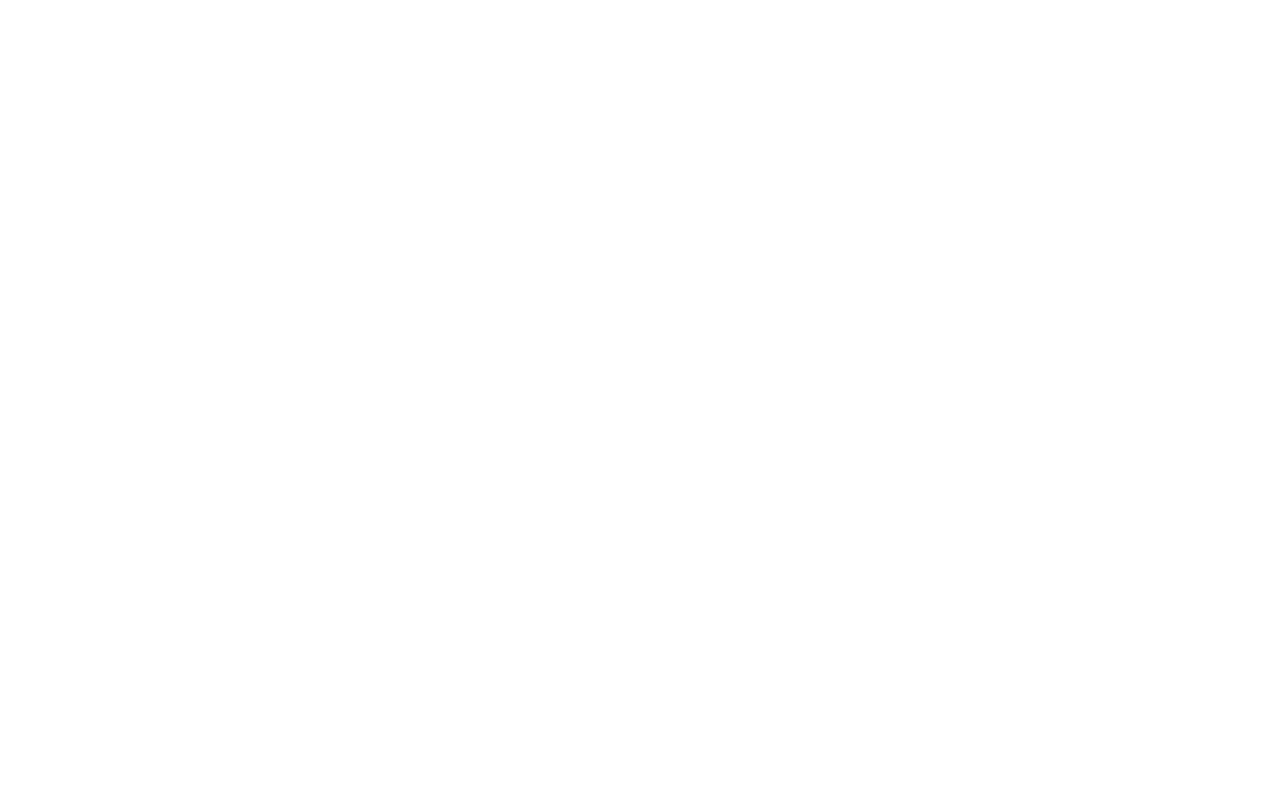
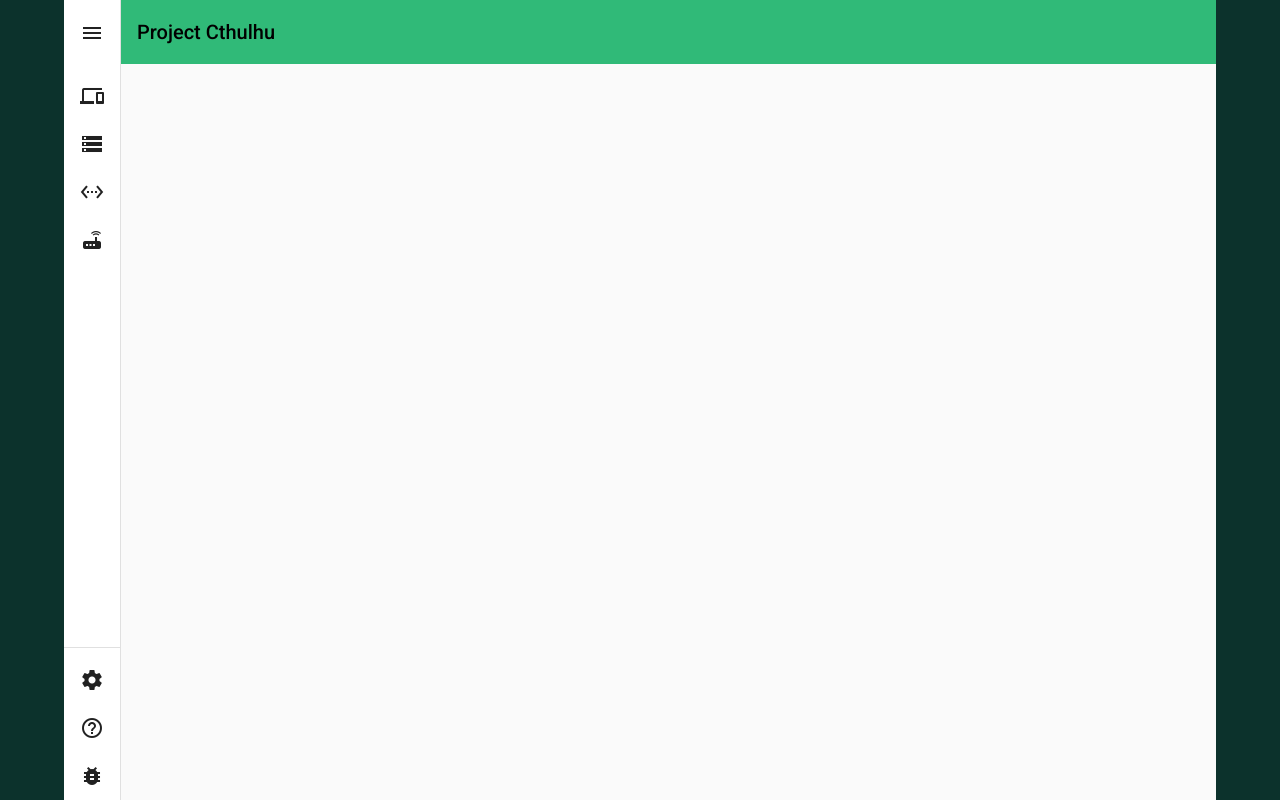
Before and after one commit to jecluis/project-cthulhu, an Angular app: page /dashboard in a window 1280 px wide. Before the commit this address led to /. Built offline with nearby package versions, Linux system fonts and the light colour scheme.

Commit message:
dashboard: mock dashboard
Signed-off-by: Joao Eduardo Luis <joao@wipwd.dev>

```diff
--- a/src/app/app-routing.module.ts
+++ b/src/app/app-routing.module.ts
@@ -1,5 +1,6 @@
 import { NgModule } from '@angular/core';
 import { Routes, RouterModule } from '@angular/router';
+import { DashboardComponent } from './dashboard/dashboard.component';
 import { SetupDependenciesComponent } from './setup/setup-dependencies/setup-dependencies.component';
 import { SetupFinishComponent } from './setup/setup-finish/setup-finish.component';
 import { SetupNetworkComponent } from './setup/setup-network/setup-network.component';
@@ -21,6 +22,9 @@
   },
   { path: 'setup-finish', component: SetupFinishComponent,
     data: { animation: 'setup-finish' }
+  },
+  { path: 'dashboard', component: DashboardComponent,
+    data: { animation: 'dashboard' }
   }
 ];
 
--- /dev/null
+++ b/src/app/dashboard/dashboard.component.html
@@ -0,0 +1,111 @@
+<div class="container" fxLayout="column" fxLayoutAlign="center center">
+
+  <mat-sidenav-container class="sidenav-container" autosize>
+    <mat-sidenav #drawer fixedInViewport
+        [attr.role]="(isHandset$ | async) ? 'dialog' : 'navigation'"
+        [mode]="(isHandset$ | async) ? 'over' : 'side'"
+        [opened]="(isHandset$ | async) === false">
+
+      <!-- sidenav toolbar header -->
+      <mat-toolbar class="sidenav-toolbar">
+        <button mat-icon-button (click)="toggleMenu()"
+            class="menu-header-button" type="button"
+            aria-label="Expand side menu">
+          <mat-icon matTooltip="Menu" matTooltipPosition="right"
+              [matTooltipDisabled]="isExpanded()">
+            menu
+          </mat-icon>
+        </button>
+        <span *ngIf="isExpanded()" [class.expanded-sidenav]="isExpanded()">
+          Menu
+        </span>
+      </mat-toolbar>
+
+      <div fxLayout="column" fxLayoutAlign="space-between" class="sidenav-menu">
+
+        <!-- sidenav menu -->
+        <mat-nav-list>
+          <a mat-list-item
+              matTooltip="Overview" matTooltipPosition="right"
+              [matTooltipDisabled]="isExpanded()">
+            <mat-icon>devices</mat-icon>
+            <span *ngIf="isExpanded()" class="menu-item">Overview</span>
+          </a>
+
+          <a mat-list-item
+              matTooltip="Storage" matTooltipPosition="right"
+              [matTooltipDisabled]="isExpanded()">
+            <mat-icon>storage</mat-icon>
+            <span *ngIf="isExpanded()" class="menu-item">Storage</span>
+          </a>
+
+          <a mat-list-item
+              matTooltip="Interfaces" matTooltipPosition="right"
+              [matTooltipDisabled]="isExpanded()">
+            <mat-icon>settings_ethernet</mat-icon>
+            <span *ngIf="isExpanded()" class="menu-item">Interfaces</span>
+          </a>
+
+          <a mat-list-item
+              matTooltip="Network" matTooltipPosition="right"
+              [matTooltipDisabled]="isExpanded()">
+            <mat-icon>router</mat-icon>
+            <span *ngIf="isExpanded()" class="menu-item">Network</span>
+          </a>
+        </mat-nav-list>
+
+        <!-- spacer -->
+        <span class="sidenav-menu-spacer"></span>
+
+        <!-- sidenav menu footer -->
+        <div>
+          <mat-divider></mat-divider>
+          <mat-nav-list>
+            <a mat-list-item
+                matTooltip="Settings" matTooltipPosition="right"
+                [matTooltipDisabled]="isExpanded()">
+              <mat-icon>settings</mat-icon>
+              <span *ngIf="isExpanded()" class="menu-item">Settings</span>
+            </a>
+
+            <a mat-list-item
+                matTooltip="Help" matTooltipPosition="right"
+                [matTooltipDisabled]="isExpanded()">
+              <mat-icon>help_outline</mat-icon>
+              <span *ngIf="isExpanded()" class="menu-item">Help</span>
+            </a>
+
+            <a mat-list-item
+                matTooltip="Report Issue" matTooltipPosition="right"
+                [matTooltipDisabled]="isExpanded()">
+              <mat-icon>bug_report</mat-icon>
+              <span *ngIf="isExpanded()" class="menu-item">Report Issue</span>
+            </a>
+          </mat-nav-list>
+        </div>
+      </div>
+    </mat-sidenav>
+
+    <!-- content -->
+    <mat-sidenav-content>
+      <mat-toolbar color="primary">
+        <button
+          type="button"
+          aria-label="Toggle sidenav"
+          mat-icon-button
+          (click)="drawer.toggle()"
+          *ngIf="isHandset$ | async">
+          <mat-icon aria-label="Side nav toggle icon">menu</mat-icon>
+        </button>
+        <span>Project Cthulhu</span>
+      </mat-toolbar>
+
+      <!-- actual content -->
+      <div class="content-container mat-elevation-z2">
+
+      </div>
+
+    </mat-sidenav-content>
+  </mat-sidenav-container>
+
+</div>
--- /dev/null
+++ b/src/app/dashboard/dashboard.component.scss
@@ -0,0 +1,53 @@
+.container {
+    background-color: #0C322C;
+    width: 100vw;
+    height: 100vh;
+}
+
+.sidenav-container {
+    height: 100vh;
+    width: 90vw;
+}
+
+.sidenav {
+  width: 200px;
+}
+
+// .sidenav .mat-toolbar {
+.sidenav-toolbar {
+  background: inherit;
+  height: 64px;
+}
+
+.mat-toolbar.mat-primary {
+  position: sticky;
+  top: 0;
+  z-index: 1;
+  background-color: #30BA78;
+  color: black;
+}
+
+.menu-item {
+    padding-left: 5px;
+}
+
+.menu-header-button.mat-icon-button {
+    width: unset;
+}
+
+.expanded-sidenav {
+    width: 80px;
+    padding-left: 5px;
+}
+
+.sidenav-menu {
+    height: calc(100vh - 64px);
+}
+
+.sidenav-menu-spacer {
+    height: 100vh;
+}
+
+.content-container {
+    margin: 20px;
+}
--- /dev/null
+++ b/src/app/dashboard/dashboard.component.ts
@@ -0,0 +1,37 @@
+import { Component } from '@angular/core';
+import { BreakpointObserver, Breakpoints } from '@angular/cdk/layout';
+import { Observable } from 'rxjs';
+import { map, shareReplay } from 'rxjs/operators';
+
+@Component({
+  selector: 'app-dashboard',
+  templateUrl: './dashboard.component.html',
+  styleUrls: ['./dashboard.component.scss']
+})
+export class DashboardComponent {
+
+  private _is_menu_expanded: boolean = false;
+
+  public isHandset$: Observable<boolean> =
+    this.breakpointObserver.observe([
+      Breakpoints.Handset,
+      Breakpoints.Small,
+      Breakpoints.Medium
+  ])
+  .pipe(
+    map(result => result.matches),
+    shareReplay()
+  );
+
+  constructor(
+    private breakpointObserver: BreakpointObserver
+  ) {}
+
+  public isExpanded(): boolean {
+    return this._is_menu_expanded;
+  }
+
+  public toggleMenu(): void {
+    this._is_menu_expanded = !this._is_menu_expanded;
+  }
+}
--- a/src/app/setup/setup-finish/setup-finish.component.html
+++ b/src/app/setup/setup-finish/setup-finish.component.html
@@ -6,6 +6,7 @@
   </div>
 
   <button mat-raised-button
+      routerLink="/dashboard"
       style="background-color: #30BA78;"
       *ngIf="showStartButton()"
       @fadeStartButton>
```
Also changed, not shown: src/app/app.module.ts (+17 -1 lines), 1 other file (tests, documents, lock files or other folders).
